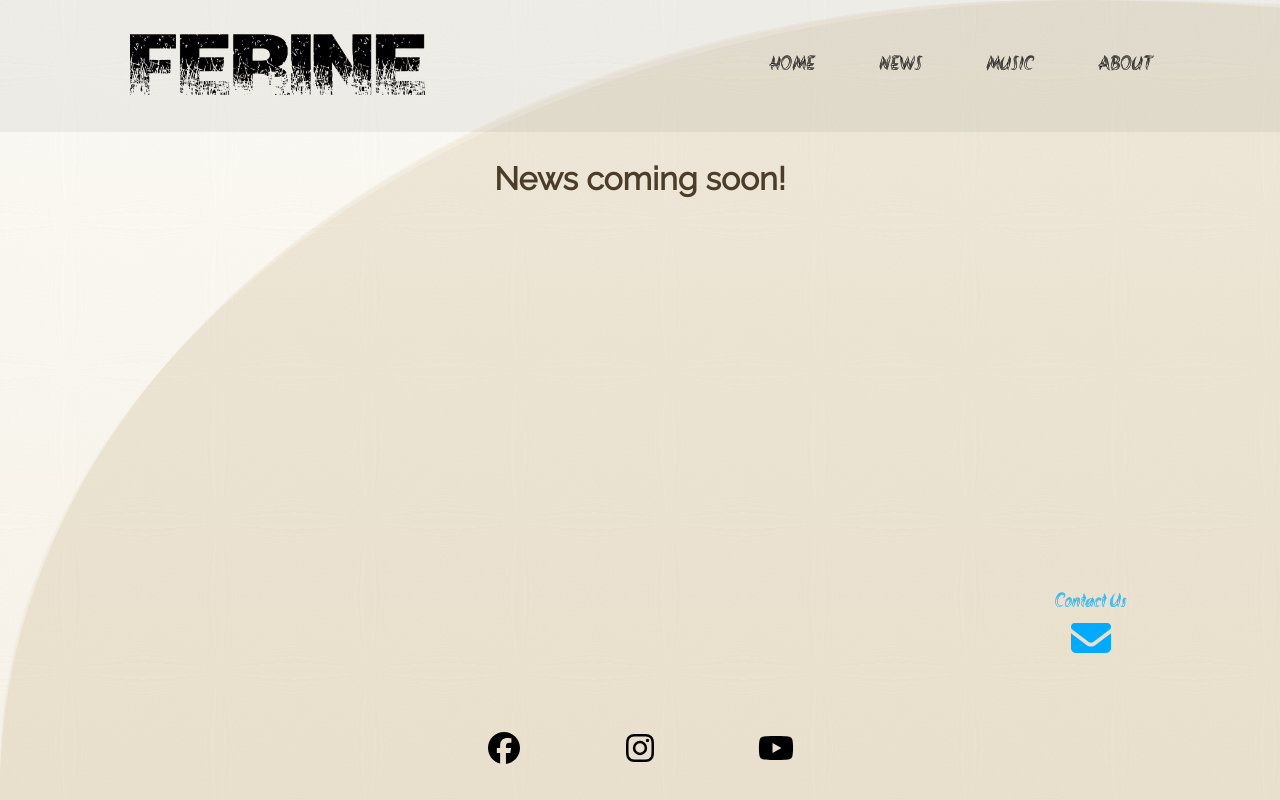
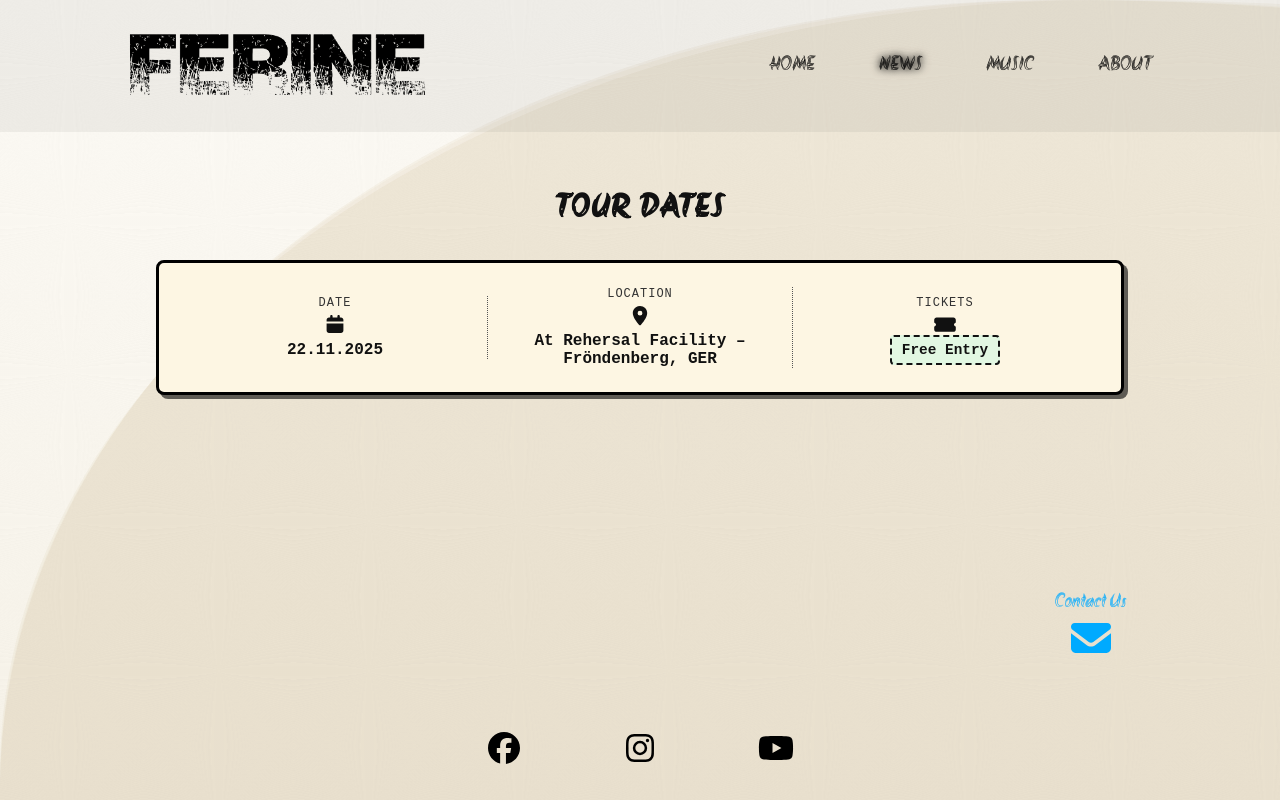
Before and after one commit to MarcovonBaumbach/Ferine-WebApp, an Angular app: page /news in a window 1280 px wide. Built offline with nearby package versions, Linux system fonts and the light colour scheme.

Commit message:
tour dates

```diff
--- a/src/app/navbar/navbar.html
+++ b/src/app/navbar/navbar.html
@@ -1,10 +1,10 @@
 <div class="content" [class.dark]="isDark" [class.light]="!isDark">
+  <!-- Logo -->
   <img
     #logo
     [src]="isDark ? 'assets/img/ferine-logo.png' : 'assets/img/ferine-logo-black.png'"
     alt="Band Logo"
     class="logo"
-    [ngClass]="{'shake': true}"
   />
 
   <!-- Burger icon -->
@@ -17,23 +17,31 @@
     [class.dark]="isDark"
     [class.light]="!isDark"
   >
-    <fa-icon *ngIf="!menuOpen" [icon]="faBars"></fa-icon>
-    <fa-icon *ngIf="menuOpen" [icon]="faTimes"></fa-icon>
+    <fa-icon *ngIf="!menuOpen" [icon]="faBars" class="bars"></fa-icon>
+    <fa-icon *ngIf="menuOpen" [icon]="faTimes" class="times"></fa-icon>
   </button>
 
   <!-- Desktop nav -->
   <nav class="nav-links desktop" role="navigation">
-    <a routerLink="/" routerLinkActive="active" [ngClass]="{'dark-link': isDark, 'light-link': !isDark}">HOME</a>
-    <a routerLink="/news" routerLinkActive="active" [ngClass]="{'dark-link': isDark, 'light-link': !isDark}">NEWS</a>
-    <a routerLink="/music" routerLinkActive="active" [ngClass]="{'dark-link': isDark, 'light-link': !isDark}">MUSIC</a>
-    <a routerLink="/about" routerLinkActive="active" [ngClass]="{'dark-link': isDark, 'light-link': !isDark}">ABOUT</a>
+    <a routerLink="/" routerLinkActive="active" [routerLinkActiveOptions]="{exact: true}"
+       [ngClass]="{'dark-link': isDark, 'light-link': !isDark}">HOME</a>
+    <a routerLink="/news" routerLinkActive="active"
+       [ngClass]="{'dark-link': isDark, 'light-link': !isDark}">NEWS</a>
+    <a routerLink="/music" routerLinkActive="active"
+       [ngClass]="{'dark-link': isDark, 'light-link': !isDark}">MUSIC</a>
+    <a routerLink="/about" routerLinkActive="active"
+       [ngClass]="{'dark-link': isDark, 'light-link': !isDark}">ABOUT</a>
   </nav>
 
   <!-- Mobile nav -->
-  <nav class="nav-links mobile" [class.open]="menuOpen" role="navigation" aria-hidden="{{!menuOpen}}">
-    <a (click)="toggleMenu()" routerLink="/" [ngClass]="{'dark-link': isDark, 'light-link': !isDark}">HOME</a>
-    <a (click)="toggleMenu()" routerLink="/news" [ngClass]="{'dark-link': isDark, 'light-link': !isDark}">NEWS</a>
-    <a (click)="toggleMenu()" routerLink="/music" [ngClass]="{'dark-link': isDark, 'light-link': !isDark}">MUSIC</a>
-    <a (click)="toggleMenu()" routerLink="/about" [ngClass]="{'dark-link': isDark, 'light-link': !isDark}">ABOUT</a>
+  <nav class="nav-links mobile" [class.open]="menuOpen" role="navigation">
+    <a (click)="toggleMenu()" routerLink="/" [routerLinkActiveOptions]="{exact: true}"
+       [ngClass]="{'dark-link': isDark, 'light-link': !isDark}" routerLinkActive="active">HOME</a>
+    <a (click)="toggleMenu()" routerLink="/news"
+       [ngClass]="{'dark-link': isDark, 'light-link': !isDark}" routerLinkActive="active">NEWS</a>
+    <a (click)="toggleMenu()" routerLink="/music"
+       [ngClass]="{'dark-link': isDark, 'light-link': !isDark}" routerLinkActive="active">MUSIC</a>
+    <a (click)="toggleMenu()" routerLink="/about"
+       [ngClass]="{'dark-link': isDark, 'light-link': !isDark}" routerLinkActive="active">ABOUT</a>
   </nav>
 </div>
--- a/src/app/navbar/navbar.scss
+++ b/src/app/navbar/navbar.scss
@@ -1,3 +1,4 @@
+/* Container */
 .content {
   position: fixed;
   display: flex;
@@ -10,6 +11,7 @@
   z-index: 1000;
   background: rgba(0, 0, 0, 0.05);
   box-sizing: border-box;
+  transition: background 0.3s ease;
 }
 
 /* Logo */
@@ -35,25 +37,25 @@
   align-items: flex-start;
 }
 
-/* Mobile nav (hidden by default) */
+/* Mobile nav */
 .nav-links.mobile {
   display: none;
 }
 
-/* Links base */
+/* Links */
 nav a {
   position: relative;
   text-decoration: none;
   font-family: 'Akronim', sans-serif;
   font-size: 20px;
   transition: transform 0.2s ease, color 0.2s ease;
-  color: inherit; /* let classes control color */
+  color: inherit;
 
   &::after {
     content: '';
     position: absolute;
     left: 0;
-    bottom: 0;
+    bottom: -4px;
     width: 0;
     height: 2px;
     background-color: currentColor;
@@ -69,18 +71,25 @@ nav a {
   }
 }
 
-/* Colors: apply classes to links */
+/* Active link styling */
+a.active {
+  text-decoration: underline;
+  text-decoration-thickness: 2px;
+  text-underline-offset: 6px;
+  text-shadow: 0 0 6px currentColor, 0 0 12px currentColor;
+}
+
+/* Colors */
 .dark-link {
   color: #fff !important;
 }
-
 .light-link {
   color: #000 !important;
 }
 
-/* Burger button: hidden on desktop, shown on small screens */
+/* Burger */
 .burger {
-  display: none;            /* hidden by default (important) */
+  display: none;
   background: transparent;
   border: none;
   cursor: pointer;
@@ -88,20 +97,22 @@ nav a {
   z-index: 1200;
   padding: 8px;
   line-height: 1;
-  color: inherit; /* color will come from .dark/.light classes */
+  color: inherit;
+  transition: transform 0.2s ease;
+
+  &:hover {
+    animation: skull-shake 0.5s ease-in-out;
+  }
 }
 
-/* explicit dark/light classes for burger (so icon color follows isDark) */
 .burger.dark { color: #fff; }
 .burger.light { color: #000; }
 
-/* Shake/rot animations (reuse your keyframes) */
+/* Animations */
 @keyframes shake {
   0% { opacity: 0; transform: scale(0.5); }
-  20% { transform: translateY(0); }
   40% { transform: translateY(-15px); }
   60% { transform: translateY(-8px); }
-  80% { transform: translateY(0); }
   100% { opacity: 1; transform: scale(1); }
 }
 
@@ -113,7 +124,15 @@ nav a {
   100% { transform: translateX(0) rotate(0deg); }
 }
 
-/* Responsive behavior */
+@keyframes skull-shake {
+  0%,100% { transform: rotate(0); }
+  20% { transform: rotate(-10deg); }
+  40% { transform: rotate(10deg); }
+  60% { transform: rotate(-6deg); }
+  80% { transform: rotate(6deg); }
+}
+
+/* Responsive */
 @media (max-width: 1000px) {
   .burger {
     display: block;
@@ -126,31 +145,50 @@ nav a {
   .nav-links.mobile {
     display: flex;
     flex-direction: column;
-    align-items: center;
+    align-items: flex-end;
     position: fixed;
     top: 0;
     right: -100%;
     height: 100vh;
-    width: 60%;
-    background: rgba(0, 0, 0, 0.95);
-    padding-top: 120px;
-    transition: right 0.3s ease-in-out;
+    width: 70%;
+    background: transparent;
+    padding-top: 164px;
+    padding-right: 10%;
     gap: 32px;
     z-index: 1199;
-    pointer-events: none; /* prevent clicks when closed */
+    transition: right 0.4s cubic-bezier(0.68, -0.55, 0.27, 1.55);
+    pointer-events: none;
   }
 
   .nav-links.mobile.open {
     right: 0;
-    pointer-events: auto; /* allow clicks when open */
+    pointer-events: auto;
+    animation: punk-slide 0.6s ease forwards;
   }
 
   .nav-links.mobile a {
     font-size: 24px;
+    animation: punk-shake 0.8s ease both;
+  }
+
+  .nav-links.mobile.open a {
+    animation-delay: 0.2s;
   }
 }
 
-/* active link indicator if desired */
-a.active {
-  text-decoration: underline;
+@media (max-width: 750px) {
+  .logo {
+    width: 150px;
+  }
 }
+
+@keyframes punk-slide {
+  from { right: -100%; }
+  to { right: 0; }
+}
+
+@keyframes punk-shake {
+  0% { transform: translateX(-10px) rotate(-2deg); opacity: 0; }
+  50% { transform: translateX(5px) rotate(2deg); opacity: 1; }
+  100% { transform: translateX(0) rotate(0); opacity: 1; }
+}
--- a/src/app/navbar/navbar.ts
+++ b/src/app/navbar/navbar.ts
@@ -29,7 +29,7 @@ export class NavbarComponent implements AfterViewInit, OnDestroy {
   menuOpen = false;
   private routerSub?: Subscription;
 
-  constructor(private router: Router) {}
+  constructor(private router: Router) { }
 
   ngAfterViewInit() {
     // logo animations (optional)
@@ -43,12 +43,22 @@ export class NavbarComponent implements AfterViewInit, OnDestroy {
       });
     }
 
-    // close mobile menu on navigation end (so clicking link closes menu)
+    this.detectTheme(this.router.url);
+
+    // close menu + update theme on route change
     this.routerSub = this.router.events.subscribe(ev => {
       if (ev instanceof NavigationEnd) {
         this.menuOpen = false;
+        this.detectTheme(ev.urlAfterRedirects);
       }
     });
+  }
+
+  private detectTheme(url: string) {
+    if (this.isDark === undefined) {
+      // fallback: NEWS page is light, everything else dark
+      this.isDark = !url.startsWith('/news');
+    }
   }
 
   toggleMenu() {
--- a/src/app/news-page/news-page.html
+++ b/src/app/news-page/news-page.html
@@ -6,6 +6,51 @@
   <div class="wave wave3"></div>
 
   <div class="content">
-    <h1>News coming soon!</h1>
+    <div class="tour-dates-container">
+      <h2>Tour Dates</h2>
+      <div class="shows-list">
+        <div *ngFor="let show of shows" class="map-card">
+
+          <div class="map-section">
+            <div class="section-headline">Date</div>
+            <fa-icon [icon]="['fas','calendar']" class="map-icon"></fa-icon>
+            <div class="map-text">{{ show.date }}</div>
+          </div>
+
+          <div class="map-section">
+            <div class="section-headline">Location</div>
+            <fa-icon [icon]="['fas','map-marker-alt']" class="map-icon"></fa-icon>
+            <div class="map-text">{{ show.venue }} – {{ show.city }}</div>
+          </div>
+
+          <div *ngIf="show.support" class="map-section">
+            <div class="section-headline">Support</div>
+            <fa-icon [icon]="['fas','guitar']" class="map-icon"></fa-icon>
+            <div class="map-text">{{ show.support }}</div>
+          </div>
+
+          <div class="map-section">
+            <div class="section-headline">Tickets</div>
+            <fa-icon [icon]="['fas','ticket-alt']" class="map-icon"></fa-icon>
+            <div class="map-text">
+              <ng-container *ngIf="show.ticketUrl; else noTickets">
+                <a [href]="show.ticketUrl" target="_blank" class="ticket-btn">Get Tickets</a>
+              </ng-container>
+              <ng-template #noTickets>
+                <span *ngIf="show.free; else door" class="ticket-free">Free Entry</span>
+                <ng-template #door>
+                  <span class="ticket-door">At the Door</span>
+                </ng-template>
+              </ng-template>
+            </div>
+          </div>
+
+          <div *ngIf="show.description" class="show-description">
+            {{ show.description }}
+          </div>
+
+        </div>
+      </div>
+    </div>
   </div>
 </div>
--- a/src/app/news-page/news-page.scss
+++ b/src/app/news-page/news-page.scss
@@ -1,6 +1,118 @@
 :host {
+  font-family: 'Raleway', sans-serif;
+}
 
-    font-family: Raleway, sans-serif;
+.tour-dates-container {
+  max-width: 1000px;
+  margin: 0 auto;
+  padding: 2rem 1rem;
+  color: #111;
+  font-family: 'Special Elite', monospace, sans-serif;
+}
+
+.tour-dates-container h2 {
+  font-family: 'Akronim', sans-serif;
+
+  font-size: 2rem;
+  text-align: center;
+  margin-bottom: 2rem;
+  text-transform: uppercase;
+  letter-spacing: 2px;
+}
+
+/* Ticket-style card with rounded corners */
+.map-card {
+  display: flex;
+  flex-wrap: nowrap;
+  justify-content: space-between;
+  align-items: center;
+  padding: 1.5rem;
+  margin-bottom: 2rem;
+  background: #fdf6e3;
+  border: 3px solid #000; /* solid black outline */
+  border-radius: 8px; /* slightly rounded corners */
+  box-shadow: 4px 4px 0 rgba(0,0,0,0.6);
+  min-height: 120px;
+}
+
+/* Horizontal sections */
+.map-section {
+  display: flex;
+  flex-direction: column;
+  align-items: center;
+  flex: 1 1 0;
+  justify-content: center;
+  padding: 0 1rem;
+  border-right: 1px dotted #555;
+}
+
+.map-section:last-child {
+  border-right: none;
+}
+
+/* Section headlines */
+.section-headline {
+  font-size: 0.75rem;
+  font-weight: 300;
+  margin-bottom: 0.3rem;
+  text-transform: uppercase;
+  letter-spacing: 1px;
+  color: #333;
+}
+
+.map-icon {
+  font-size: 1.2rem;
+  margin-bottom: 0.2rem;
+}
+
+.map-text {
+  font-size: 1rem;
+  font-weight: bold;
+  text-align: center;
+}
+
+/* Show description below card */
+.show-description {
+  width: 100%;
+  margin-top: 0.5rem;
+  font-size: 0.9rem;
+  font-style: italic;
+  text-align: center;
+  opacity: 0.8;
+}
+
+/* Ticket buttons / labels */
+.ticket-btn {
+  background: #111;
+  color: #fdf6e3;
+  text-decoration: none;
+  padding: 0.3rem 0.8rem;
+  border-radius: 4px;
+  font-size: 0.9rem;
+  font-weight: bold;
+  box-shadow: 2px 2px 0 #555;
+  transition: transform 0.2s ease;
+}
+
+.ticket-btn:hover {
+  transform: scale(1.05);
+}
+
+.ticket-free,
+.ticket-door {
+  font-size: 0.9rem;
+  font-weight: bold;
+  border: 2px dashed #111;
+  padding: 0.3rem 0.6rem;
+  border-radius: 4px;
+}
+
+.ticket-free {
+  background: #e2f7e2;
+}
+
+.ticket-door {
+  background: #eee;
 }
 
 .wave-background {
--- a/src/app/news-page/news-page.ts
+++ b/src/app/news-page/news-page.ts
@@ -1,14 +1,44 @@
-import { isPlatformBrowser } from '@angular/common';
-import { AfterViewInit, Component, HostListener, Inject, PLATFORM_ID } from '@angular/core';
+import { CommonModule, isPlatformBrowser } from '@angular/common';
+import { AfterViewInit, Component, HostListener, Inject, Input, PLATFORM_ID } from '@angular/core';
+import { FontAwesomeModule, FaIconLibrary } from '@fortawesome/angular-fontawesome';
+import {
+  faSkullCrossbones,
+  faCompass,
+  faXmark,
+  faCalendar,
+  faMapMarkerAlt,
+  faGuitar,
+  faTicketAlt
+} from '@fortawesome/free-solid-svg-icons';
+
+export interface Show {
+  date: string;
+  venue: string;
+  city: string;
+  support?: string;
+  ticketUrl?: string;
+  free?: boolean;
+  description?: string;
+}
 
 @Component({
   selector: 'app-news-page',
   standalone: true,
-  imports: [],
+  imports: [CommonModule, FontAwesomeModule],
   templateUrl: './news-page.html',
   styleUrl: './news-page.scss'
 })
 export class NewsPageComponent implements AfterViewInit {
+
+  @Input() shows: Show[] = [
+    {
+      date: '22.11.2025',
+      venue: 'At Rehersal Facility',
+      city: 'Fröndenberg, GER',
+      free: true
+    }
+  ];
+
   // current offsets
   wave1OffsetX = 0;
   wave1OffsetY = 0;
@@ -31,7 +61,18 @@ export class NewsPageComponent implements AfterViewInit {
 
   smoothFactor = 0.08;
 
-  constructor(@Inject(PLATFORM_ID) private platformId: Object) {}
+  constructor(@Inject(PLATFORM_ID) private platformId: Object,
+    library: FaIconLibrary) {
+    library.addIcons(
+      faSkullCrossbones,
+      faCompass,
+      faXmark,
+      faCalendar,
+      faMapMarkerAlt,
+      faGuitar,
+      faTicketAlt
+    );
+  }
 
   ngAfterViewInit() {
     if (!isPlatformBrowser(this.platformId)) return;
```
